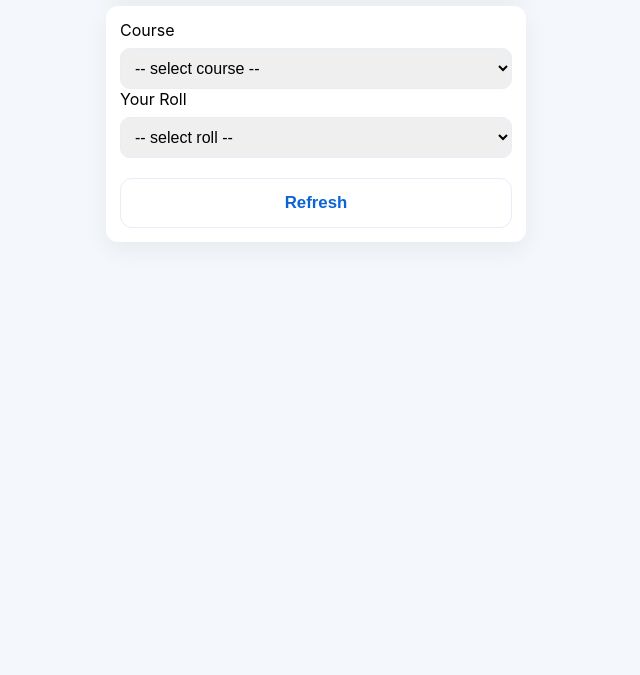
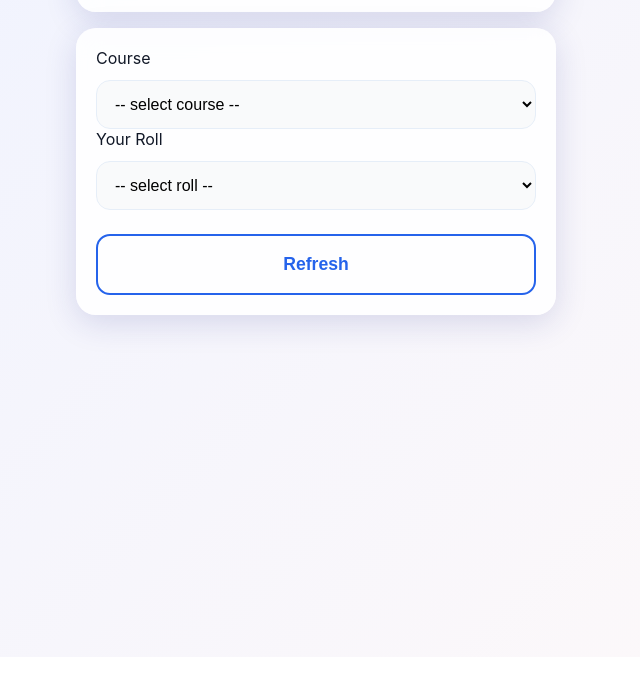
Before and after one commit to harish2025-selvam/attendance-app, a plain HTML site: page student.html in a window 1280 px wide. Shown: the part 143-818 px from the top of the page, without its empty margins (324-964 px from the left). Drawn offline with Linux system fonts and the light colour scheme; no server answers.

Commit message:
style.css

```diff
--- a/style.css
+++ b/style.css
@@ -1,17 +1,157 @@
-:root{--bg:#f4f7fb;--card:#fff;--accent:#0b63d6;--muted:#6b7280;--danger:#ef4444;--ok:#10b981}
-html,body{height:100%;margin:0;font-family:Inter,system-ui,Arial;background:var(--bg);-webkit-font-smoothing:antialiased}
-.app{max-width:420px;margin:18px auto;padding:12px}
-.center{display:flex;align-items:center;justify-content:center;height:80vh}
-.card{background:var(--card);border-radius:12px;padding:14px;margin-top:12px;box-shadow:0 8px 24px rgba(12,36,61,0.06)}
-h1{margin:0;font-size:18px}
-.muted{color:var(--muted);margin-top:6px}
-.small{font-size:0.9rem}
-input,select{width:100%;padding:10px;border-radius:10px;border:1px solid #e6eef8;margin-top:8px;font-size:1rem}
-button{width:100%;padding:12px;border-radius:10px;border:0;background:var(--accent);color:#fff;font-weight:600;margin-top:12px;font-size:1rem}
-button.ghost{background:transparent;border:1px solid #e6eef8;color:var(--accent)}
-button.big{padding:14px;font-size:1.05rem;border-radius:12px}
-.pbar{height:10px;background:#e6eef8;border-radius:999px;overflow:hidden}
-.pbar>i{display:block;height:100%;background:linear-gradient(90deg,var(--accent),#0366b3)}
-.ok{color:var(--ok)}
-.danger{color:var(--danger)}
-@media (max-width:420px){ .app{margin:8px} }
+/* 🌟 Root Theme */
+:root {
+    --bg: linear-gradient(135deg, #eef2ff, #fef9f9);
+    --card: rgba(255, 255, 255, 0.85);
+    --accent: #2563eb;
+    --accent-dark: #1e40af;
+    --muted: #6b7280;
+    --danger: #ef4444;
+    --ok: #10b981;
+    --shadow: 0 8px 32px rgba(31, 38, 135, 0.15);
+    --radius: 20px;
+    --transition: all 0.3s ease;
+  }
+
+  /* 🌎 Reset & Base */
+  html, body {
+    margin: 0;
+    padding: 0;
+    font-family: 'Inter', system-ui, sans-serif;
+    background: var(--bg);
+    min-height: 100vh;
+    -webkit-font-smoothing: antialiased;
+    color: #111827;
+  }
+
+  /* 📱 App Container */
+  .app {
+    max-width: 480px;
+    margin: 0 auto;
+    padding: 20px 16px;
+  }
+
+  /* 🧩 Card */
+  .card {
+    background: var(--card);
+    backdrop-filter: blur(12px);
+    border-radius: var(--radius);
+    padding: 20px;
+    margin-top: 16px;
+    box-shadow: var(--shadow);
+    transition: var(--transition);
+    cursor: pointer;
+    animation: fadeIn 0.5s ease forwards;
+  }
+  .card:hover {
+    transform: translateY(-4px) scale(1.01);
+    box-shadow: 0 12px 36px rgba(0, 0, 0, 0.18);
+  }
+
+  /* ✨ Animations */
+  @keyframes fadeIn {
+    from { opacity: 0; transform: translateY(12px); }
+    to { opacity: 1; transform: translateY(0); }
+  }
+
+  /* 📝 Typography */
+  h1, h2, h3 {
+    margin: 0;
+    font-weight: 600;
+  }
+  h3 {
+    font-size: 1.2rem;
+    color: var(--accent-dark);
+  }
+  .muted {
+    color: var(--muted);
+  }
+  .small {
+    font-size: 0.9rem;
+  }
+
+  /* 🎛️ Inputs */
+  input, select {
+    width: 100%;
+    padding: 14px;
+    border-radius: 14px;
+    border: 1px solid #e6eef8;
+    margin-top: 12px;
+    font-size: 1rem;
+    background: #f9fafb;
+    transition: var(--transition);
+  }
+  input:focus, select:focus {
+    outline: none;
+    border-color: var(--accent);
+    box-shadow: 0 0 0 4px rgba(37, 99, 235, 0.2);
+  }
+
+  /* 🔘 Buttons */
+  button {
+    width: 100%;
+    padding: 16px;
+    border-radius: 14px;
+    border: none;
+    background: linear-gradient(135deg, var(--accent), var(--accent-dark));
+    color: #fff;
+    font-weight: 600;
+    margin-top: 16px;
+    font-size: 1rem;
+    transition: var(--transition);
+  }
+  button:hover {
+    opacity: 0.95;
+    transform: translateY(-3px);
+  }
+  button.ghost {
+    background: transparent;
+    border: 2px solid var(--accent);
+    color: var(--accent);
+  }
+  button.big {
+    font-size: 1.1rem;
+    padding: 18px;
+  }
+
+  /* 📊 Progress Bar */
+  .pbar {
+    height: 14px;
+    background: #e5e7eb;
+    border-radius: 999px;
+    overflow: hidden;
+    margin-top: 12px;
+    position: relative;
+  }
+  .pbar > i {
+    display: block;
+    height: 100%;
+    background: linear-gradient(90deg, var(--accent), var(--accent-dark));
+    transition: width 0.6s ease;
+    border-radius: inherit;
+    animation: grow 1s ease forwards;
+  }
+  @keyframes grow {
+    from { width: 0; }
+    to { width: var(--progress, 50%); }
+  }
+
+  /* ✅ Status */
+  .ok {
+    color: var(--ok);
+    font-weight: 600;
+  }
+  .danger {
+    color: var(--danger);
+    font-weight: 600;
+  }
+
+  /* 📱 Mobile Responsiveness */
+  @media (max-width: 480px) {
+    .app {
+      padding: 12px;
+    }
+    .card {
+      padding: 18px;
+      margin-top: 12px;
+    }
+  }
```
